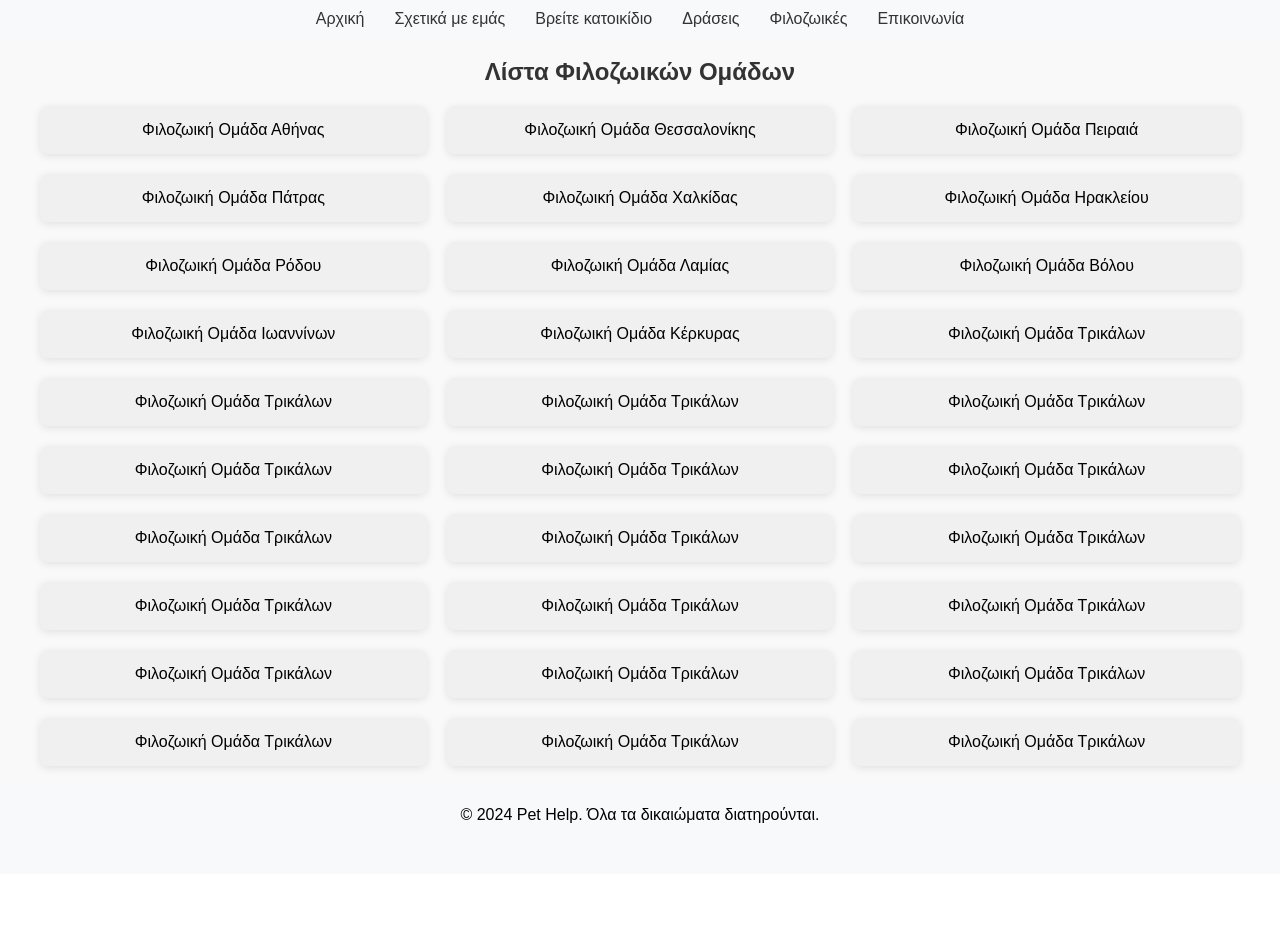
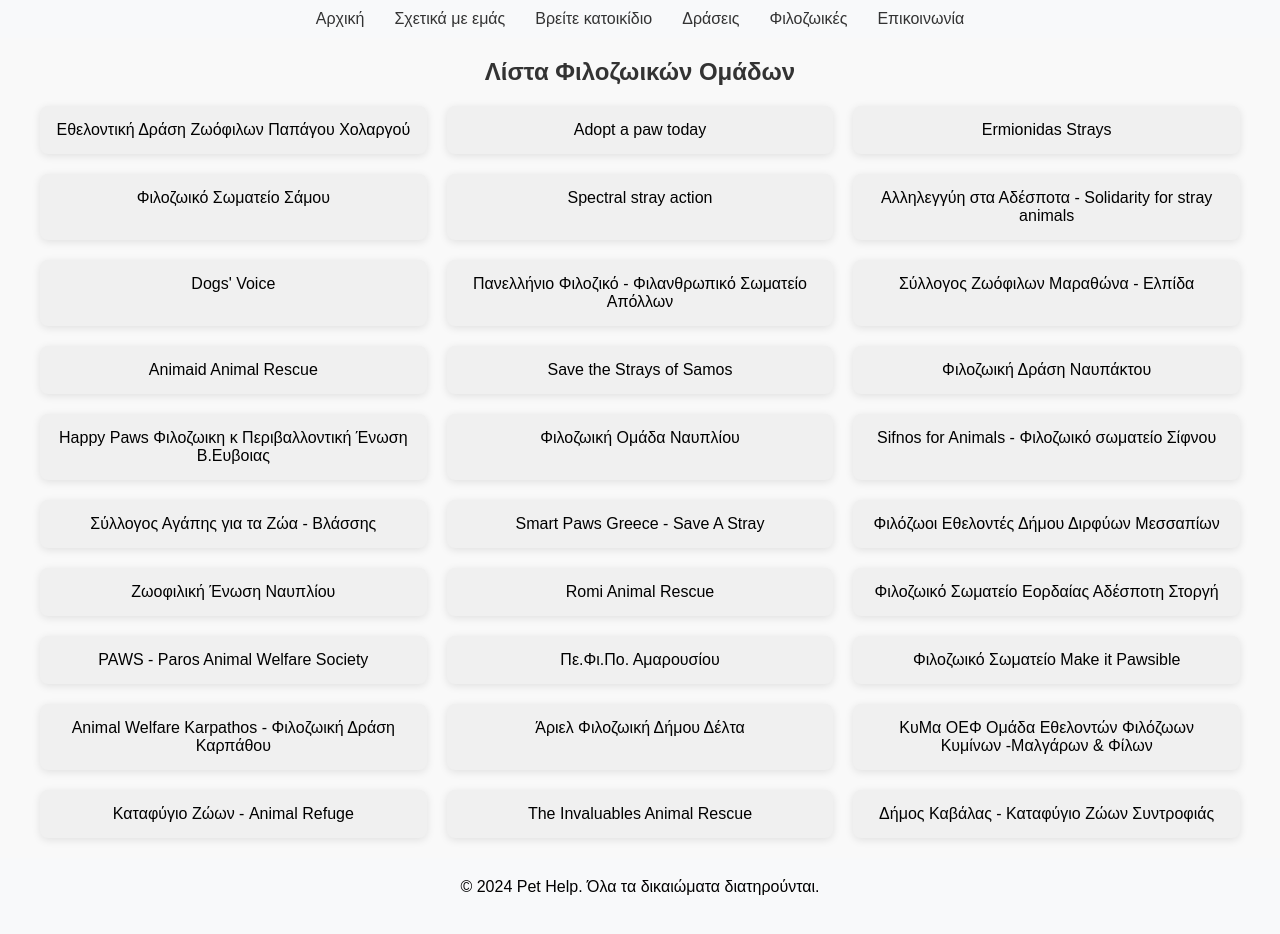
Before and after one commit to Minakoss/Help-Animals, a React (Create React App) app: page /list in a window 1280 px wide. Shown: the top 934 px of the page. Before the commit the page ends 874 px from the top, so only its background shows below. Built offline with nearby package versions, Linux system fonts and the light colour scheme.

Commit message:
update list of filozoikes

```diff
--- a/src/pages/Filozoikes.css
+++ b/src/pages/Filozoikes.css
@@ -38,14 +38,9 @@ h2 {
 .ad-post-button {
   width: 200px; /* Ίδιο πλάτος */
   height: 50px; /* Ίδιο ύψος */
-  background-color: #4caf50;
   color: white;
   font-size: 16px;
   border: none;
   border-radius: 5px;
   cursor: pointer;
 }
-
-.ad-post-button:hover {
-  background-color: #45a049; /* Hover effect */
-}
--- a/src/pages/List.js
+++ b/src/pages/List.js
@@ -1,50 +1,297 @@
-import React from "react";
+import React, { useState } from "react";
 import "./List.css";
 
 const List = () => {
+  const [selectedGroup, setSelectedGroup] = useState(null);
+
   const filozoikes = [
-    { id: 1, name: "Φιλοζωική Ομάδα Αθήνας" },
-    { id: 2, name: "Φιλοζωική Ομάδα Θεσσαλονίκης" },
-    { id: 3, name: "Φιλοζωική Ομάδα Πειραιά" },
-    { id: 4, name: "Φιλοζωική Ομάδα Πάτρας" },
-    { id: 5, name: "Φιλοζωική Ομάδα Χαλκίδας" },
-    { id: 6, name: "Φιλοζωική Ομάδα Ηρακλείου" },
-    { id: 7, name: "Φιλοζωική Ομάδα Ρόδου" },
-    { id: 8, name: "Φιλοζωική Ομάδα Λαμίας" },
-    { id: 9, name: "Φιλοζωική Ομάδα Βόλου" },
-    { id: 10, name: "Φιλοζωική Ομάδα Ιωαννίνων" },
-    { id: 11, name: "Φιλοζωική Ομάδα Κέρκυρας" },
-    { id: 12, name: "Φιλοζωική Ομάδα Τρικάλων" },
-    { id: 13, name: "Φιλοζωική Ομάδα Τρικάλων" },
-    { id: 14, name: "Φιλοζωική Ομάδα Τρικάλων" },
-    { id: 15, name: "Φιλοζωική Ομάδα Τρικάλων" },
-    { id: 16, name: "Φιλοζωική Ομάδα Τρικάλων" },
-    { id: 17, name: "Φιλοζωική Ομάδα Τρικάλων" },
-    { id: 18, name: "Φιλοζωική Ομάδα Τρικάλων" },
-    { id: 19, name: "Φιλοζωική Ομάδα Τρικάλων" },
-    { id: 20, name: "Φιλοζωική Ομάδα Τρικάλων" },
-    { id: 21, name: "Φιλοζωική Ομάδα Τρικάλων" },
-    { id: 22, name: "Φιλοζωική Ομάδα Τρικάλων" },
-    { id: 23, name: "Φιλοζωική Ομάδα Τρικάλων" },
-    { id: 24, name: "Φιλοζωική Ομάδα Τρικάλων" },
-    { id: 25, name: "Φιλοζωική Ομάδα Τρικάλων" },
-    { id: 26, name: "Φιλοζωική Ομάδα Τρικάλων" },
-    { id: 27, name: "Φιλοζωική Ομάδα Τρικάλων" },
-    { id: 28, name: "Φιλοζωική Ομάδα Τρικάλων" },
-    { id: 29, name: "Φιλοζωική Ομάδα Τρικάλων" },
-    { id: 30, name: "Φιλοζωική Ομάδα Τρικάλων" },
+    {
+      id: 1,
+      name: "Εθελοντική Δράση Ζωόφιλων Παπάγου Χολαργού",
+      phone: "2101234567",
+      email: "info@filozoiki-athens.gr",
+      image: "/images/filozoiki-athens.jpg",
+      location: "Αθήνα",
+    },
+    {
+      id: 2,
+      name: "Adopt a paw today",
+      phone: "",
+      email: "adoptapawtoday@gmail.com , info@adoptapawtoday.gr",
+      image: "/images/filozoiki-thessaloniki.jpg",
+      location: "Αττική-Νότια Προάστεια",
+    },
+    {
+      id: 3,
+      name: "Ermionidas Strays",
+      phone: "6947585695",
+      email: "ermionidastrays@gmail.com",
+      image: "/images/filozoiki-piraeus.jpg",
+      location: "Αργολίδα",
+    },
+    {
+      id: 4,
+      name: "Φιλοζωικό Σωματείο Σάμου",
+      phone: "00306994237787",
+      email: "samosanimalwelfareassociation@hotmail.com",
+      image: "/images/filozoiki-patras.jpg",
+      location: "Σάμος",
+    },
+    {
+      id: 5,
+      name: "Spectral stray action",
+      phone: "6986618430",
+      email: "spectralstrayaction@gmail.com",
+      image: "/images/filozoiki-chalkida.jpg",
+      location: "Θεσσαλονίκη",
+    },
+    {
+      id: 6,
+      name: "Αλληλεγγύη στα Αδέσποτα - Solidarity for stray animals",
+      phone: "6986618430",
+      email: "info@solidaritystray.gr",
+      image: "/images/filozoiki-chalkida.jpg",
+      location: "Αττική-Βόρεια Προάστεια",
+    },
+    {
+      id: 7,
+      name: "Dogs' Voice",
+      phone: "6986618430",
+      email: "mariliatsopela@dogsvoice.gr",
+      image: "/images/filozoiki-chalkida.jpg",
+      location: "Αττική- Κέντρο Αθήνας",
+    },
+    {
+      id: 8,
+      name: "Πανελλήνιο Φιλοζικό - Φιλανθρωπικό Σωματείο Απόλλων",
+      phone: "6976614058",
+      email: "apollonshelter@gmail.com",
+      image: "/images/filozoiki-chalkida.jpg",
+      location: "Θεσσαλονίκη",
+    },
+    {
+      id: 9,
+      name: "Σύλλογος Ζωόφιλων Μαραθώνα - Ελπίδα",
+      phone: "6973043713",
+      email: "venia33@yahoo.gr",
+      image: "/images/filozoiki-chalkida.jpg",
+      location: "Αττική-Ανατολικά Προάστεια",
+    },
+    {
+      id: 10,
+      name: "Animaid Animal Rescue",
+      phone: "6932578700",
+      email: "animaidrescue@gmail.com",
+      image: "/images/filozoiki-chalkida.jpg",
+      location: "Αττική-Δυτικά Προάστεια",
+    },
+    {
+      id: 11,
+      name: "Save the Strays of Samos",
+      phone: "",
+      email: "info@straysofsamos.org",
+      image: "/images/filozoiki-chalkida.jpg",
+      location: "Σάμος",
+    },
+    {
+      id: 12,
+      name: "Φιλοζωική Δράση Ναυπάκτου",
+      phone: "694 5392802",
+      email: "filozoiki.n@gmail.com",
+      image: "/images/filozoiki-chalkida.jpg",
+      location: "Αιτωλοακαρνανία",
+    },
+    {
+      id: 13,
+      name: "Happy Paws Φιλοζωικη κ Περιβαλλοντική Ένωση Β.Ευβοιας",
+      phone: "6983677397",
+      email: "happypawsfilozoike@gmail.com",
+      image: "/images/filozoiki-chalkida.jpg",
+      location: "Εύβοια",
+    },
+    {
+      id: 14,
+      name: "Φιλοζωική Ομάδα Ναυπλίου",
+      phone: "",
+      email: "filozoikiomadanafpliou@gmail.com",
+      image: "/images/filozoiki-chalkida.jpg",
+      location: "Εύβοια",
+    },
+    {
+      id: 15,
+      name: "Sifnos for Animals - Φιλοζωικό σωματείο Σίφνου",
+      phone: "",
+      email: "sifnosforanimals@gmail.com",
+      image: "/images/filozoiki-chalkida.jpg",
+      location: "Κυκλάδες",
+    },
+    {
+      id: 16,
+      name: "Σύλλογος Αγάπης για τα Ζώα - Βλάσσης",
+      phone: "6976774532",
+      email: "info@vlassis.org",
+      image: "/images/filozoiki-chalkida.jpg",
+      location: "Κόρινθος",
+    },
+    {
+      id: 17,
+      name: "Smart Paws Greece - Save A Stray",
+      phone: "6971971603",
+      email: "canifesto@gmail.com",
+      image: "/images/filozoiki-chalkida.jpg",
+      location: "Λακωνία",
+    },
+    {
+      id: 18,
+      name: "Φιλόζωοι Εθελοντές Δήμου Διρφύων Μεσσαπίων",
+      phone: "6971234567",
+      email: "ethelontesfilddm@yahoo.com",
+      image: "/images/filozoiki-chalkida.jpg",
+      location: "Εύβοια",
+    },
+    {
+      id: 19,
+      name: "Ζωοφιλική Ένωση Ναυπλίου",
+      phone: "697 077 2044",
+      email: "info.zenafpliou@gmail.com",
+      image: "/images/filozoiki-chalkida.jpg",
+      location: "Αργολίδα",
+    },
+    {
+      id: 20,
+      name: "Romi Animal Rescue",
+      phone: "6982005800",
+      email: "romianimalrescue@gmail.com",
+      image: "/images/filozoiki-chalkida.jpg",
+      location: "Αττική-Νότια Προάστεια",
+    },
+    {
+      id: 21,
+      name: "Φιλοζωικό Σωματείο Εορδαίας Αδέσποτη Στοργή",
+      phone: "6978837970",
+      email: "AssociationStrayAffection.2018@gmail.com",
+      image: "/images/filozoiki-chalkida.jpg",
+      location: "Πτολεμαϊδα",
+    },
+    {
+      id: 22,
+      name: "PAWS - Paros Animal Welfare Society",
+      phone: "6974 870 866",
+      email: "pawsparostripiti@gmail.com",
+      image: "/images/filozoiki-chalkida.jpg",
+      location: "Κυκλάδες",
+    },
+    {
+      id: 23,
+      name: "Πε.Φι.Πο. Αμαρουσίου",
+      phone: "6985567216",
+      email: "pefipomaroussi@gmail.com",
+      image: "/images/filozoiki-chalkida.jpg",
+      location: "Αττική-Βόρεια Προάστεια",
+    },
+    {
+      id: 24,
+      name: "Φιλοζωικό Σωματείο Make it Pawsible",
+      phone: "2105715403",
+      email: "makeitpawsible@yahoo.com",
+      image: "/images/filozoiki-chalkida.jpg",
+      location: "Αττική-Δυτικά Προάστεια",
+    },
+    {
+      id: 25,
+      name: "Animal Welfare Karpathos - Φιλoζωική Δράση Καρπάθου",
+      phone: "",
+      email: "Adopt@AnimalWelfareKarpathos.com",
+      image: "/images/filozoiki-chalkida.jpg",
+      location: "Δωδεκάνησα",
+    },
+    {
+      id: 26,
+      name: "Άριελ Φιλοζωική Δήμου Δέλτα",
+      phone: "6947642478",
+      email: "ariel.filozwiki@gmail.com",
+      image: "/images/filozoiki-chalkida.jpg",
+      location: "Θεσσαλονίκη",
+    },
+    {
+      id: 27,
+      name: "ΚυΜα ΟΕΦ Ομάδα Εθελοντών Φιλόζωων Κυμίνων -Μαλγάρων & Φίλων",
+      phone: "6936 103 202 ",
+      email: "oef.kyma@gmail.com",
+      image: "/images/filozoiki-chalkida.jpg",
+      location: "Θεσσαλονίκη",
+    },
+    {
+      id: 28,
+      name: "Καταφύγιο Ζώων - Animal Refuge",
+      phone: "",
+      email: "animalrefuge.katafigiozoon@gmail.com",
+      image: "/images/filozoiki-chalkida.jpg",
+      location: "Θεσσαλονίκη",
+    },
+    {
+      id: 29,
+      name: "The Invaluables Animal Rescue",
+      phone: "6979245356",
+      email: "antie@theinvaluables.org",
+      image: "/images/filozoiki-chalkida.jpg",
+      location: "Αττική-Νότια Προάστεια",
+    },
+    {
+      id: 30,
+      name: "Δήμος Καβάλας - Καταφύγιο Ζώων Συντροφιάς",
+      phone: "2513500371",
+      email: "pets@kavala.gov.gr",
+      image: "/images/filozoiki-chalkida.jpg",
+      location: "Καβάλα",
+    },
   ];
+
+  const handleGroupClick = (group) => {
+    setSelectedGroup(group);
+  };
+
+  const closeModal = () => {
+    setSelectedGroup(null);
+  };
 
   return (
     <section className="list-section">
       <h1>Λίστα Φιλοζωικών Ομάδων</h1>
       <div className="filozoikes-grid">
         {filozoikes.map((group) => (
-          <div key={group.id} className="filozoiki-item">
+          <div
+            key={group.id}
+            className="filozoiki-item"
+            onClick={() => handleGroupClick(group)}
+          >
             {group.name}
           </div>
         ))}
       </div>
+
+      {/* Modal */}
+      {selectedGroup && (
+        <div className="modal">
+          <div className="modal-content">
+            <img
+              src={selectedGroup.image}
+              alt={selectedGroup.name}
+              className="modal-image"
+            />
+            <p>
+              <strong>Τηλέφωνο:</strong> {selectedGroup.phone}
+            </p>
+            <p>
+              <strong>Email:</strong> {selectedGroup.email}
+            </p>
+            <p>
+              <strong>Περιοχή:</strong> {selectedGroup.location}
+            </p>
+            <button onClick={closeModal}>Κλείσιμο</button>
+          </div>
+        </div>
+      )}
     </section>
   );
 };
--- a/src/pages/Vets.js
+++ b/src/pages/Vets.js
@@ -2,32 +2,55 @@ import React, { useState } from "react";
 import "./Vets.css";
 
 const Vets = () => {
+  const [searchTerm, setSearchTerm] = useState("");
+  const [selectedVet, setSelectedVet] = useState(null);
+
   const vets = [
-    { id: 1, name: "Φιλοζωική Ομάδα Αθήνας", region: "Αθήνα" },
-    { id: 2, name: "Φιλοζωική Ομάδα Θεσσαλονίκης", region: "Θεσσαλονίκη" },
-    { id: 3, name: "Φιλοζωική Ομάδα Πειραιά", region: "Πειραιάς" },
-    { id: 4, name: "Φιλοζωική Ομάδα Πάτρας", region: "Πάτρα" },
-    { id: 5, name: "Φιλοζωική Ομάδα Χαλκίδας", region: "Χαλκίδα" },
-    { id: 6, name: "Φιλοζωική Ομάδα Ηρακλείου", region: "Ηράκλειο" },
-    { id: 7, name: "Φιλοζωική Ομάδα Ρόδου", region: "Ρόδος" },
-    { id: 8, name: "Φιλοζωική Ομάδα Λαμίας", region: "Λαμία" },
-    { id: 9, name: "Φιλοζωική Ομάδα Βόλου", region: "Βόλος" },
-    { id: 10, name: "Φιλοζωική Ομάδα Ιωαννίνων", region: "Ιωάννινα" },
-    { id: 11, name: "Φιλοζωική Ομάδα Κέρκυρας", region: "Κέρκυρα" },
-    { id: 12, name: "Φιλοζωική Ομάδα Τρικάλων", region: "Τρίκαλα" },
-    // Προσθέστε περισσότερες ομάδες αν χρειάζεται
+    {
+      id: 1,
+      name: "Φιλοζωική Ομάδα Αθήνας",
+      region: "Αθήνα",
+      phone: "2101234567",
+      email: "info@athens-pets.gr",
+      image: "/images/athens-pet.jpg",
+    },
+    {
+      id: 2,
+      name: "Φιλοζωική Ομάδα Θεσσαλονίκης",
+      region: "Θεσσαλονίκη",
+      phone: "2310123456",
+      email: "info@thessaloniki-pets.gr",
+      image: "/images/thessaloniki-pet.jpg",
+    },
+    {
+      id: 3,
+      name: "Φιλοζωική Ομάδα Πειραιά",
+      region: "Πειραιάς",
+      phone: "2107654321",
+      email: "info@piraeus-pets.gr",
+      image: "/images/piraeus-pet.jpg",
+    },
+    // Πρόσθεσε περισσότερες ομάδες αν χρειάζεται
   ];
-
-  const [searchTerm, setSearchTerm] = useState("");
 
   // Φιλτράρισμα των ομάδων ανάλογα με το αναζητούμενο κείμενο
   const filteredVets = vets.filter((vet) =>
     vet.region.toLowerCase().includes(searchTerm.toLowerCase())
   );
 
+  // Λειτουργία για εμφάνιση των λεπτομερειών της επιλεγμένης ομάδας
+  const handleVetClick = (vet) => {
+    setSelectedVet(vet);
+  };
+
+  // Κλείσιμο του modal
+  const closeModal = () => {
+    setSelectedVet(null);
+  };
+
   return (
     <section className="list-section">
-      <h1>Λίστα Φιλοζωικών Ομάδων</h1>
+      <h1>Λίστα Κτηνιατρίων</h1>
 
       {/* Μπάρα Αναζήτησης στο κέντρο */}
       <div className="search-container">
@@ -44,14 +67,45 @@ const Vets = () => {
       <div className="filozoikes-grid">
         {filteredVets.length > 0 ? (
           filteredVets.map((group) => (
-            <div key={group.id} className="filozoiki-item">
-              {group.name}
+            <div
+              key={group.id}
+              className="filozoiki-item"
+              onClick={() => handleVetClick(group)}
+            >
+              <img
+                src={group.image}
+                alt={group.name}
+                className="filozoiki-image"
+              />
             </div>
           ))
         ) : (
           <p>Δεν βρέθηκαν ομάδες για την περιοχή που αναζητήσατε.</p>
         )}
       </div>
+
+      {/* Modal με τις λεπτομέρειες της επιλεγμένης ομάδας */}
+      {selectedVet && (
+        <div className="modal">
+          <div className="modal-content">
+            <img
+              src={selectedVet.image}
+              alt={selectedVet.name}
+              className="modal-image"
+            />
+            <p>
+              <strong>Όνομα:</strong> {selectedVet.name}
+            </p>
+            <p>
+              <strong>Τηλέφωνο:</strong> {selectedVet.phone}
+            </p>
+            <p>
+              <strong>Email:</strong> {selectedVet.email}
+            </p>
+            <button onClick={closeModal}>Κλείσιμο</button>
+          </div>
+        </div>
+      )}
     </section>
   );
 };
```
Also changed, not shown: src/pages/List.css (+41 -0 lines).
